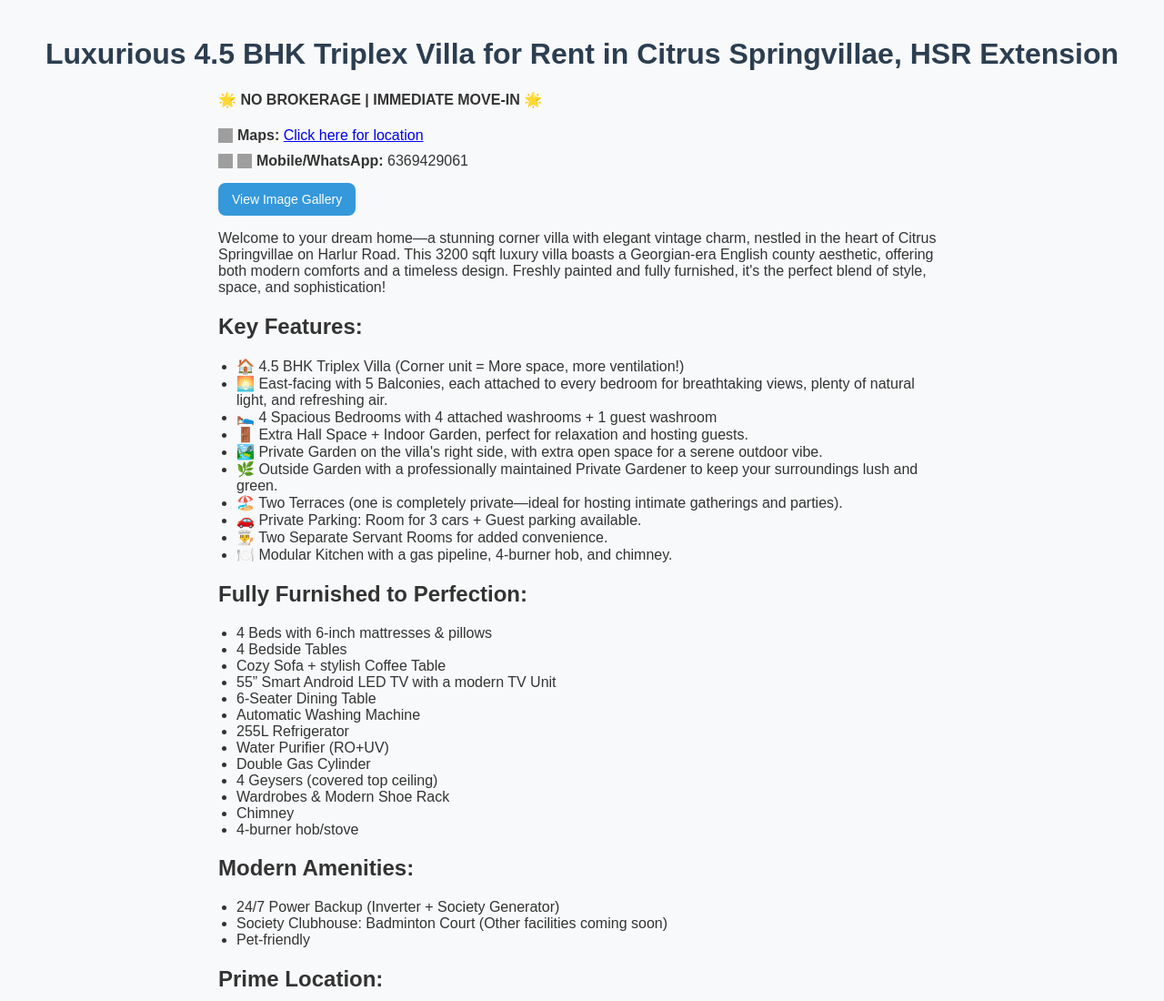
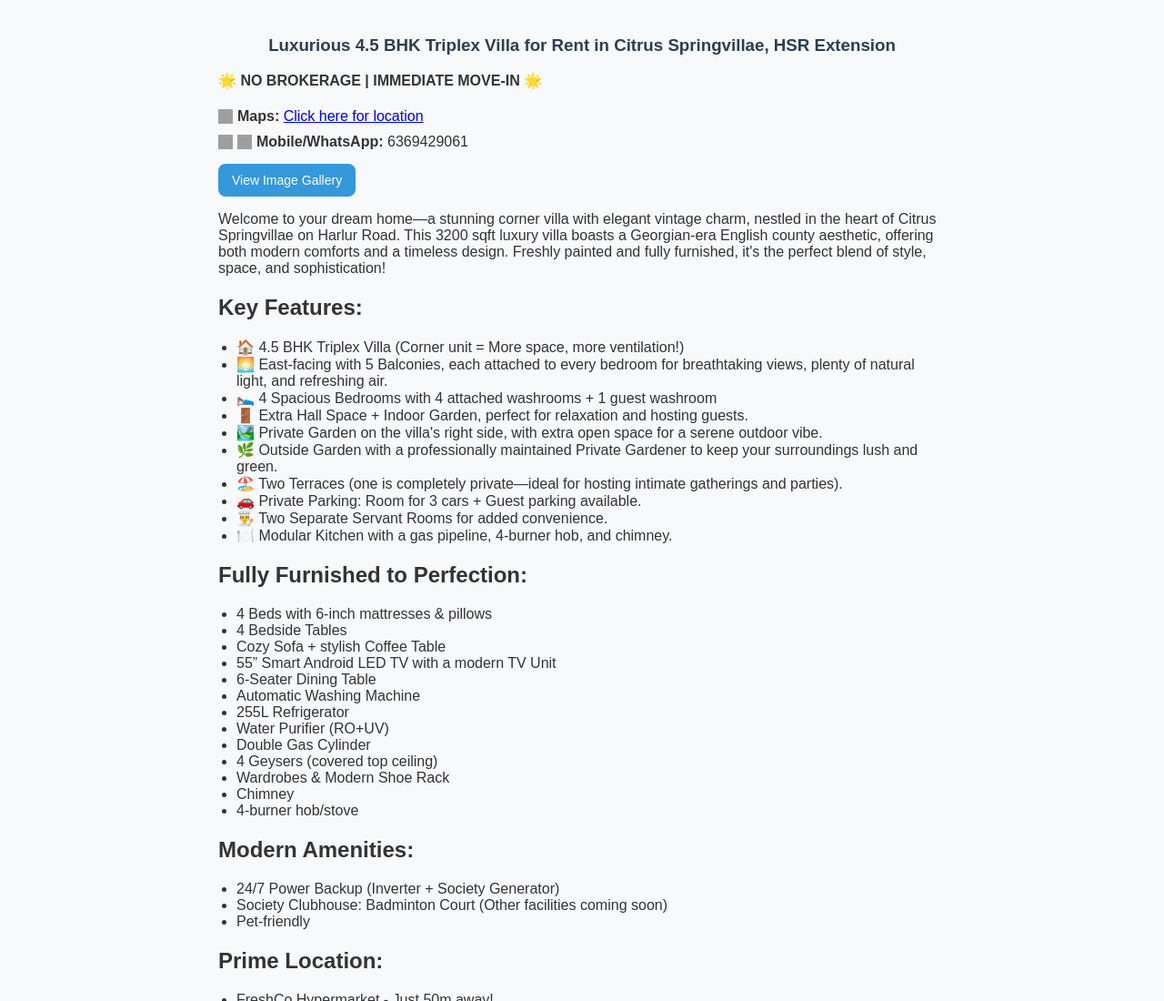
Before and after one commit to uday-globuslive/properties, a plain HTML site: page docs/index.html in a window 1280 px wide. Shown: the top 1100 px of the page at 91% size. Drawn offline with Linux system fonts and the light colour scheme; grey boxes are pictures that could not be loaded.

Commit message:
Update index.html

```diff
--- a/docs/index.html
+++ b/docs/index.html
@@ -12,7 +12,7 @@
             background-color: #f8f9fa;
             color: #333;
         }
-        h1 {
+        h3 {
             color: #2c3e50;
             text-align: center;
         }
@@ -55,7 +55,7 @@
     </style>
 </head>
 <body>
-    <h1>Luxurious 4.5 BHK Triplex Villa for Rent in Citrus Springvillae, HSR Extension</h1>
+    <h3>Luxurious 4.5 BHK Triplex Villa for Rent in Citrus Springvillae, HSR Extension</h3>
     <div class="description">
         <p class="info-header"><strong>🌟 NO BROKERAGE | IMMEDIATE MOVE-IN 🌟</strong></p>
 
```
